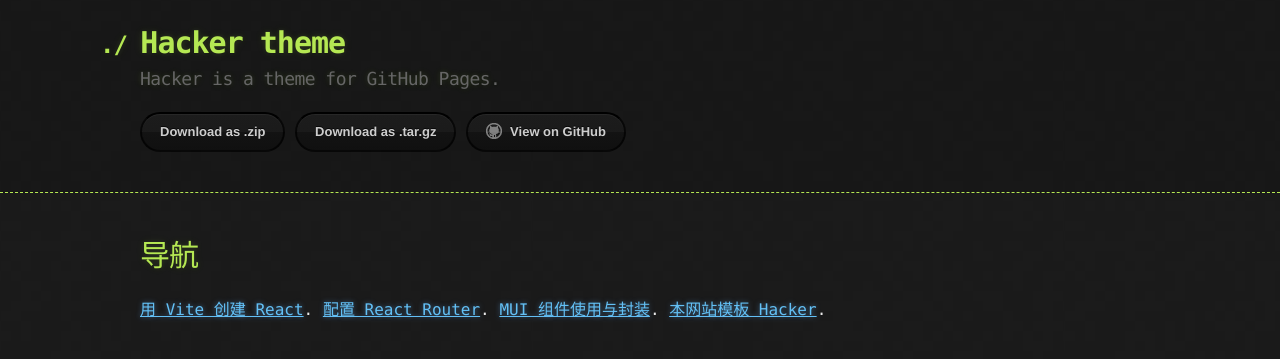
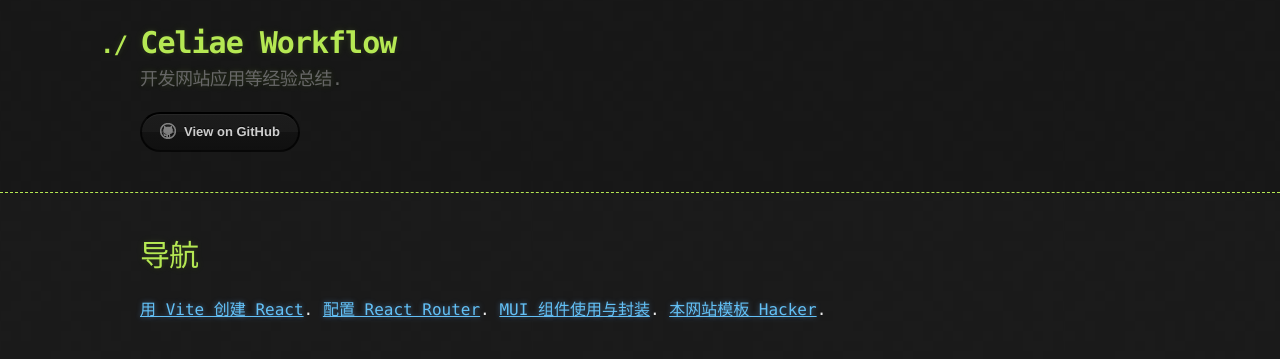
Before and after one commit to celiae/celiae.github.io, a Jekyll site: the page built from index.md, in a window 1280 px wide. Shown: the top 359 px of the page. Built offline with Jekyll 4.4.1, drawn with Linux system fonts in a browser that asks for light colours; our own code applies the rules of GitHub Pages for plain Markdown files.

Commit message:
_config.yml README.md

```diff
--- a/_config.yml
+++ b/_config.yml
@@ -1,5 +1,5 @@
-title: Hacker theme
-description: Hacker is a theme for GitHub Pages.
-show_downloads: true
+title: Celiae Workflow
+description: 开发网站应用等经验总结.
+show_downloads: false
 google_analytics:
 theme: jekyll-theme-hacker
```
Also changed, not shown: README.md.
